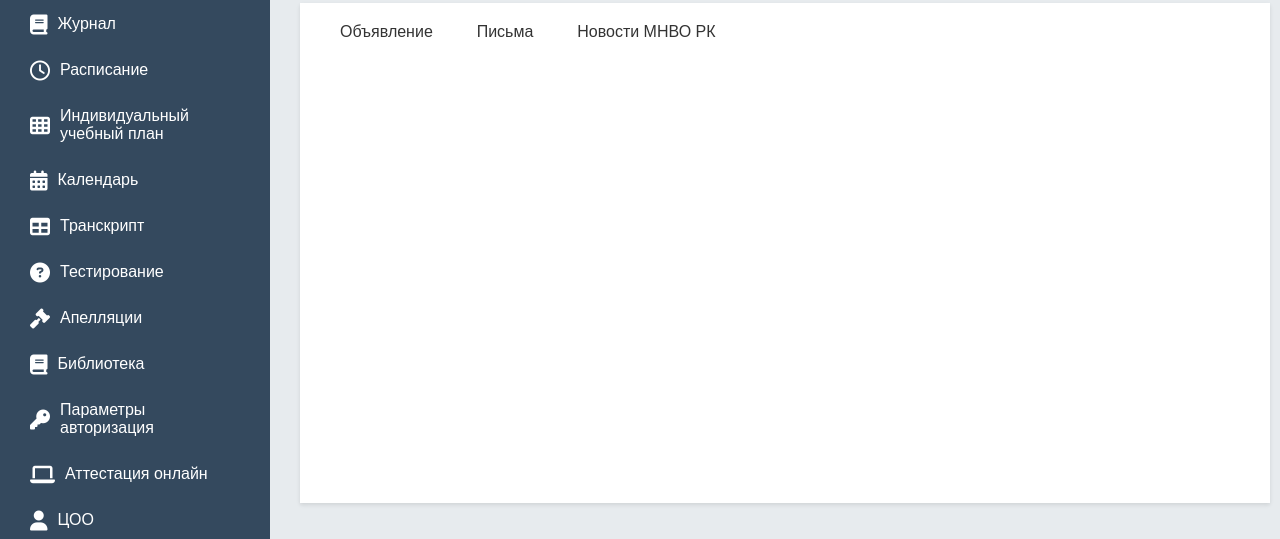
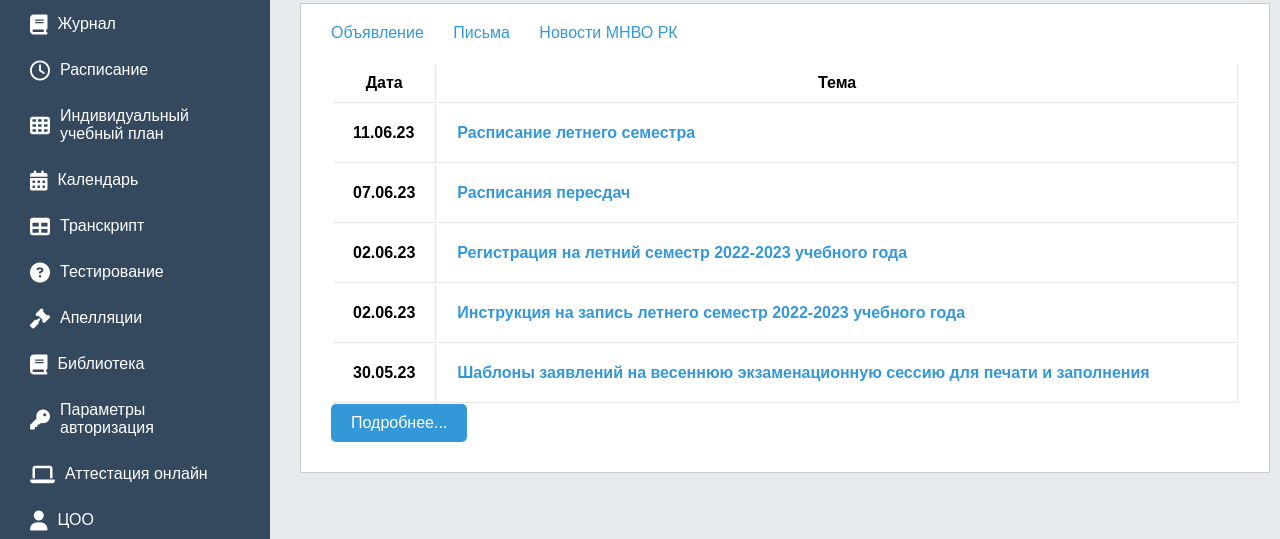
Before and after one commit to arystambek-dimash/platonus_front, a plain HTML site: page index.html in a window 1280 px wide. Shown: the part 261-800 px from the top of the page. Drawn offline with Linux system fonts and the light colour scheme.

Commit message:
uchebnaya_auditorya

```diff
--- a/index.html
+++ b/index.html
@@ -9,6 +9,7 @@
     <link rel = "icon" href =
         "https://platonus.iitu.edu.kz/images/emblem.jpg"
     type = "image/x-icon">
+
 </head>
 <body>
     <section>
@@ -69,10 +70,78 @@
         <div style="padding: 40px 0 0 0;">
             <div class="box-message">
                 <box-nav>
-                    <a id="box-nav-a announcement" onclick="changeColor()">Объявление</a>
-                    <a id="box-nav-a write" onclick="changeColor()">Письма</a>
-                    <a id="box-nav-a news" onclick="changeColor()">Новости МНВО РК</a>
+                    <a class="box-nav-a" onclick="changeColor(this)">Объявление</a>
+                    <a class="box-nav-a" onclick="changeColor(this)">Письма</a>
+                    <a class="box-nav-a" onclick="changeColor(this)">Новости МНВО РК</a>
                 </box-nav>
+                <div class="content">
+                    <div class="main-box-body clearfix">
+                        <div class="table-responsive">
+                          <table class="table table-striped table-hover">
+                            <thead>
+                              <tr>
+                                <th width="80px" class="messageLittleHeader">Дата</th>
+                                <th width="*" class="messageLittleHeader">Тема</th>
+                              </tr>
+                            </thead>
+                            <tbody>
+                              <tr class="unread">
+                                <td>
+                                  <span>11.06.23</span>
+                                </td>
+                                <td>
+                                  <a href="messageread?type=3&amp;id=237&amp;state=-1" class="filecabinetLink">
+                                    Расписание летнего семестра
+                                  </a>
+                                </td>
+                              </tr>
+                              <tr class="unread">
+                                <td>
+                                  <span>07.06.23</span>
+                                </td>
+                                <td>
+                                  <a href="messageread?type=3&amp;id=232&amp;state=-1" class="filecabinetLink">
+                                    Расписания пересдач
+                                  </a>
+                                </td>
+                              </tr>
+                              <tr class="unread">
+                                <td>
+                                  <span>02.06.23</span>
+                                </td>
+                                <td>
+                                  <a href="messageread?type=3&amp;id=230&amp;state=-1" class="filecabinetLink">
+                                    Регистрация на летний семестр 2022-2023 учебного года
+                                  </a>
+                                </td>
+                              </tr>
+                              <tr class="unread">
+                                <td>
+                                  <span>02.06.23</span>
+                                </td>
+                                <td>
+                                  <a href="messageread?type=3&amp;id=225&amp;state=-1" class="filecabinetLink">
+                                    Инструкция на запись летнего семестр 2022-2023 учебного года
+                                  </a>
+                                </td>
+                              </tr>
+                              <tr class="unread">
+                                <td>
+                                  <span>30.05.23</span>
+                                </td>
+                                <td>
+                                  <a href="messageread?type=3&amp;id=218&amp;state=-1" class="filecabinetLink">
+                                    Шаблоны заявлений на весеннюю экзаменационную сессию для печати и заполнения
+                                  </a>
+                                </td>
+                              </tr>
+                            </tbody>
+                          </table>
+                        </div>
+                        <a href="mail?type=3" title="Перейти в раздел объявления" class="btn btn-primary">Подробнее...</a>
+                      </div>
+
+                </div>
             </div>
         </div>
     </main>
--- a/js.js
+++ b/js.js
@@ -5,9 +5,7 @@ const monthTime = document.getElementById('month')
 const currentTime = new Date();
 const weekdays = ["Воскресенье", "Пондельник", "Вторник", "Среда", "Четверг", "Пятница", "Суббота"];
 const months = ["Январь", "Февраль", "Март", "Апрель", "Май", "Июнь", "Июль", "Август", "Сентябрь", "Октябрь", "Ноябрь", "Декабрь"];
-const announcement = document.getElementById('announcement');
-const write  = document.getElementById('write')
-const news = document.getElementById('news')
+
 function getTime() {
     let hours = currentTime.getHours();
     let minutes = currentTime.getMinutes();
@@ -37,9 +35,10 @@ function updateWeekdayAndDate() {
   setInterval(updateWeekdayAndDate, 86400000);
 
 
-
-
-  function changeColor(){
-    buttons.style.backgroundColor = '#3498D8';
-    buttons.style.color = 'white'
+  function changeColor(element) {
+    var buttons = document.getElementsByClassName('box-nav-a');
+    for (var i = 0; i < buttons.length; i++) {
+        buttons[i].classList.remove('clicked');
+    }
+    element.classList.add('clicked');
 }
--- a/style.css
+++ b/style.css
@@ -161,20 +161,84 @@ main {
 
 
 .box-message {
-  width: 100%;
-  height: 500px;
   background-color: white;
-  box-shadow: 0 2px 4px rgba(0, 0, 0, 0.1);
-  display: flex;
-  font-family: Arial, sans-serif;
-  font-size: 14px;
+  border: 1px solid #ccc;
+  padding: 20px;
 }
 
-box-nav {
-  justify-content: space-around;
+.box-nav {
+  display: flex;
+  justify-content: center;
+  margin-bottom: 10px;
+}
+
+.box-nav-a {
+  padding: 5px 10px;
+  background-color: #ffffff;
+  color: #3498D8;
+  text-decoration: none;
+  margin-right: 5px;
+}
+
+.box-nav-a.clicked {
+  background-color: #2675AC;
+}
+
+.content {
+  margin-top: 10px;
+}
+
+.main-box-body {
+  background-color: white;
+  padding: 10px;
+}
+
+.table {
+  width: 100%;
+}
+
+.table thead th {
+  background-color: #ffffff;
+  font-weight: bold;
+  padding: 10px;
+}
+
+.table tbody tr:hover {
+  background-color: #f5f5f5;
+}
+
+.table td,
+.table th {
   padding: 20px;
+  box-shadow: 1px 1px 1px rgba(0, 0, 0, 0.1);
+}
+
+tr.unread {
+  font-weight: bold;
+}
+
+a.filecabinetLink {
+  color: #3498D8;
+  text-decoration: none;
+}
+
+a.filecabinetLink:hover {
+  text-decoration: underline;
+}
+
+.btn {
+  display: inline-block;
+  padding: 10px 20px;
+  background-color: #3498D8;
+  color: white;
+  text-decoration: none;
   border-radius: 5px;
 }
+
+.btn:hover {
+  background-color: #2675AC;
+}
+
 
 box-nav a {
   text-decoration: none;
@@ -185,9 +249,22 @@ box-nav a {
 
 box-nav a:hover {
   background-color: #ccc;
+  padding: 15px 15px 15px 15px;
+  border-radius: 5px;
 }
 
 
 a{
   color: #3498DB
 }
+
+
+.clicked {
+  background-color: #3498D8;
+  color: white;
+  border-radius: 5px;
+  padding: 15px 15px 15px 15px;
+}
+.clicked:hover{
+  background: #3498D8;
+}
```
Also changed, not shown: uchebnaya_auditorya.html (added).
